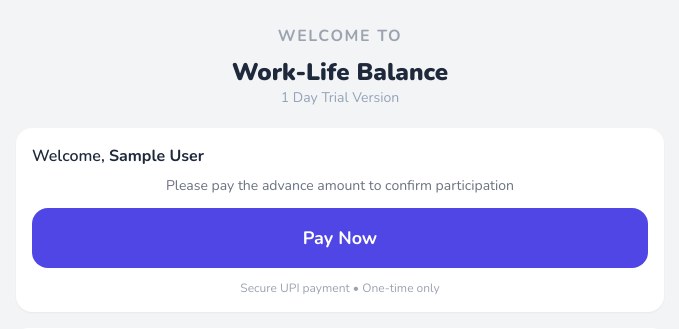
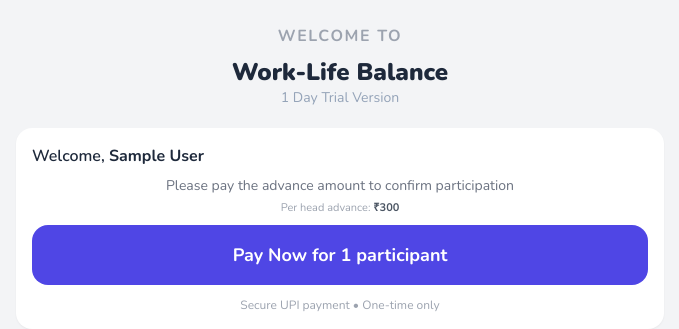
Before and after one commit to thedevgenius/picnic, a Django app: page / in a window 1280 px wide. Shown: the top 329 px of the page, without its empty margins (300-979 px from the left). Run offline with Django 5.2, Linux system fonts and the light colour scheme; the visitor is signed in with stand-in values (Sample User, id 1); data that the repository does not hold is empty; some libraries are stand-ins or nearby versions.

Commit message:
Collect Payment

```diff
--- a/core/views.py
+++ b/core/views.py
@@ -27,9 +27,11 @@ class HomePageView(View):
             context = {
                 "amount": amount,
                 "diposits": diposits,
-                "total_amount": total_amount
+                "total_amount": total_amount,
+                "participant": user.candidate,
             }
         return render(request, self.template_name, context)
+
 
 
 
--- a/templates/index.html
+++ b/templates/index.html
@@ -21,13 +21,14 @@
             {% if not diposits %}
             <!-- ================= PAY FIRST ================= -->
             <div class="text-center">
-                <p class="text-sm text-gray-500 mb-3">
+                <p class="text-sm text-gray-500 mb-1">
                     Please pay the advance amount to confirm participation
                 </p>
+                <p class="text-[11px] text-gray-400 mb-2">Per head advance: <strong class="text-gray-600">₹300</strong></p>
 
                 <a href="upi://pay?pa=dhararupam@upi&pn=Picnic Fund&am={{ amount }}&cu=INR&tn=Office%20Picnic%20Advance"
                     class="block w-full px-4 py-4 bg-indigo-600 hover:bg-indigo-700 text-white font-bold rounded-2xl text-lg transition">
-                    Pay Now
+                    Pay Now for {{ participant }} participant
                 </a>
 
                 <p class="text-xs text-gray-400 mt-3">
```
